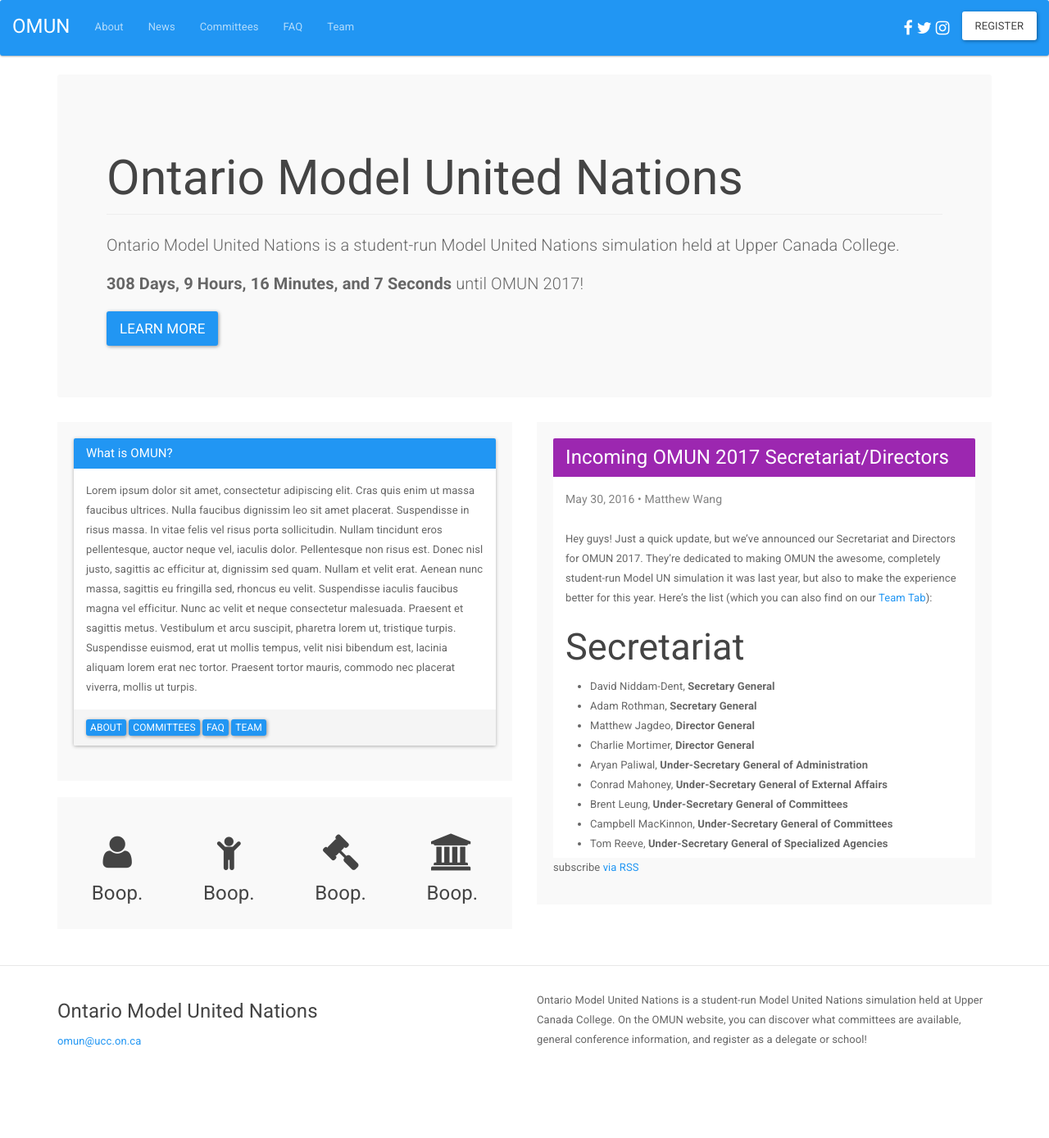
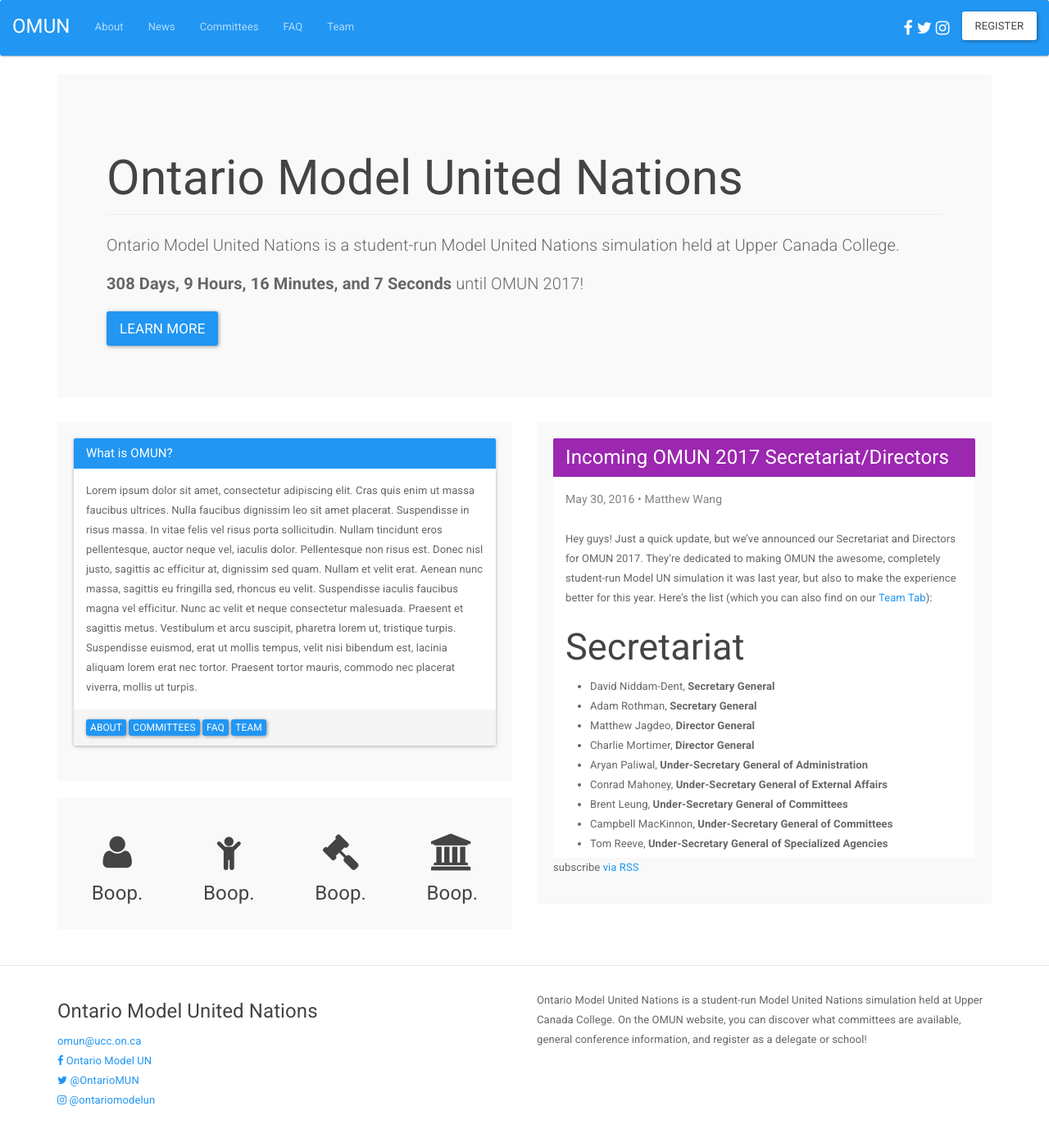
Before and after one commit to malsf21/omun.ca, a Jekyll site: the page built from index.html, in a window 1280 px wide. Shown: the top 1389 px of the page at 82% size. Built offline with Jekyll 4.4.1, drawn with Linux system fonts in a browser that asks for light colours.

Commit message:
adds social media links to footer

```diff
--- a/_includes/footer.html
+++ b/_includes/footer.html
@@ -6,6 +6,9 @@
         <h4>{{ site.title }}</h4>
         <ul class="contact-list">
           <li><a href="mailto:{{ site.email }}">{{ site.email }}</a></li>
+          <li><a href="mailto:{{ site.facebook }}"><span class="fa fa-facebook"></span> Ontario Model UN</a></li>
+          <li><a href="mailto:{{ site.twitter }}"><span class="fa fa-twitter"></span> @OntarioMUN</a></li>
+          <li><a href="mailto:{{ site.instagram }}"><span class="fa fa-instagram"></span> @ontariomodelun</a></li>
         </ul>
       </div>
 
```
